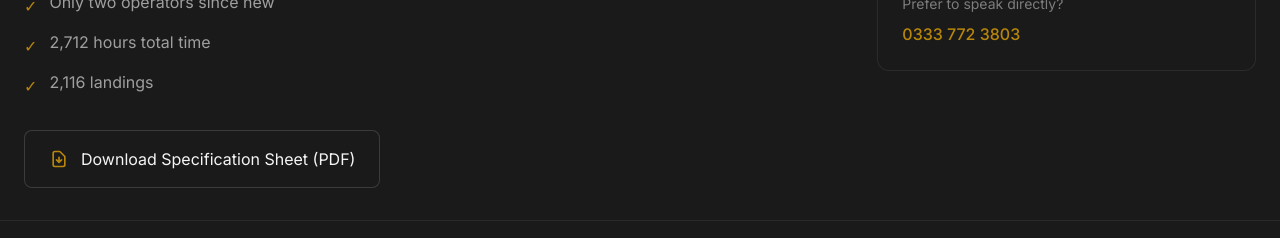
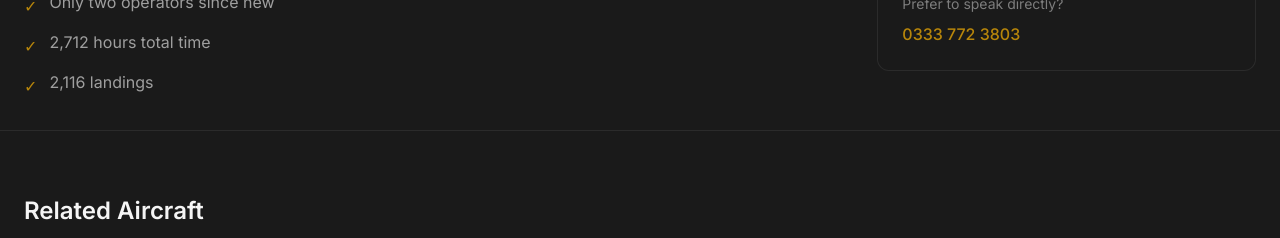
Before and after one commit to barnymurt/Hrigg, a Next.js app: page /aircraft/2004-cessna-citation-bravo in a window 1280 px wide. Shown: the part 1420-1658 px from the top of the page. Built offline with nearby package versions, Linux system fonts and the light colour scheme.

Commit message:
Remove PDF download button to protect seller information

```diff
--- a/src/app/aircraft/[slug]/page.tsx
+++ b/src/app/aircraft/[slug]/page.tsx
@@ -192,15 +192,6 @@ export default function AircraftDetailPage({ params }: { params: { slug: string
                   </ul>
                 </div>
               )}
-
-              <div>
-                <button className="flex items-center gap-3 bg-charcoal/50 border border-silver/20 rounded-lg px-6 py-4 text-off-white hover:border-silver/40 transition-colors">
-                  <svg className="w-5 h-5 text-gold" fill="none" stroke="currentColor" viewBox="0 0 24 24">
-                    <path strokeLinecap="round" strokeLinejoin="round" strokeWidth={2} d="M12 10v6m0 0l-3-3m3 3l3-3m2 8H7a2 2 0 01-2-2V5a2 2 0 012-2h5.586a1 1 0 01.707.293l5.414 5.414a1 1 0 01.293.707V19a2 2 0 01-2 2z" />
-                  </svg>
-                  <span>Download Specification Sheet (PDF)</span>
-                </button>
-              </div>
             </div>
 
             <div>
```
